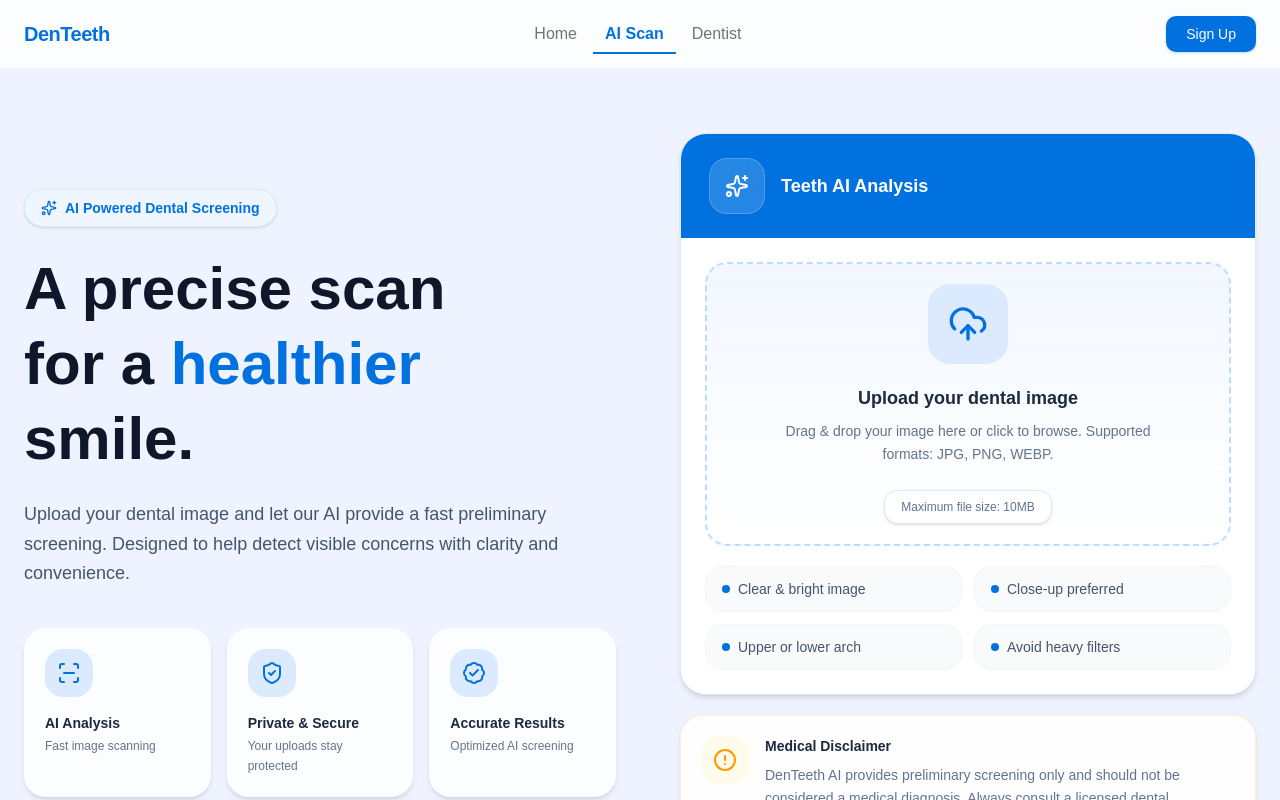
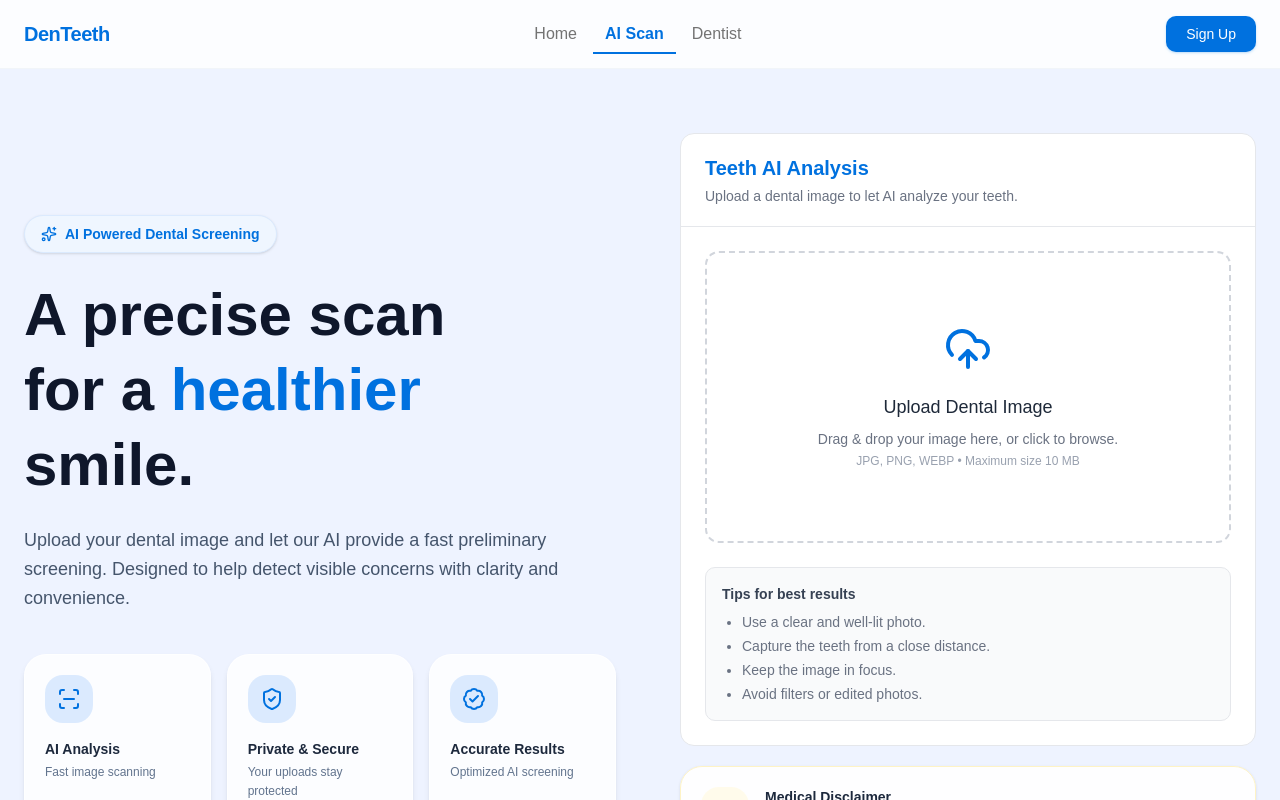
Before and after one commit to phanreach/frontend-DenTeeth, a React (Vite) app: page /scan in a window 1280 px wide. Shown: the top 800 px of the page. Built offline with nearby package versions, Linux system fonts and the light colour scheme.

Commit message:
clean design

```diff
--- a/src/landing/upload-image.tsx
+++ b/src/landing/upload-image.tsx
@@ -1,11 +1,5 @@
-import {
-  CloudUpload,
-  X,
-  CheckCircle2,
-  FileImage,
-  Sparkles,
-} from "lucide-react";
-import { useRef, useState, useCallback } from "react";
+import { CloudUpload, FileImage, X } from "lucide-react";
+import { useCallback, useRef, useState } from "react";
 
 interface UploadImageProps {
   onImageChange?: (file: File | null, preview?: string | null) => void;
@@ -19,8 +13,7 @@ export default function UploadImage({
   const [preview, setPreview] = useState<string | null>(null);
   const [isDragging, setIsDragging] = useState(false);
   const [fileName, setFileName] = useState<string | null>(null);
-  const [file, setFile] = useState<File | null>(null);
-  console.log(file);
+
   const inputRef = useRef<HTMLInputElement>(null);
 
   const handleFile = useCallback(
@@ -31,7 +24,6 @@ export default function UploadImage({
 
       setPreview(url);
       setFileName(file.name);
-      setFile(file);
 
       onImageChange?.(file, url);
     },
@@ -43,7 +35,6 @@ export default function UploadImage({
 
     setPreview(null);
     setFileName(null);
-    setFile(null);
 
     onImageChange?.(null, null);
 
@@ -54,27 +45,26 @@ export default function UploadImage({
 
   const handleDrop = (e: React.DragEvent) => {
     e.preventDefault();
-
     setIsDragging(false);
 
-    handleFile(e.dataTransfer.files[0]);
+    handleFile(e.dataTransfer.files?.[0] ?? null);
   };
 
   return (
-    <div className="w-full max-w-xl overflow-hidden rounded-4xl border border-blue-100 bg-white shadow-md">
-      <div className="relative overflow-hidden bg-primary px-7 py-6">
-        <div className="relative flex items-center gap-4">
-          <div className="flex h-14 w-14 items-center justify-center rounded-2xl border border-white/20 bg-white/15 backdrop-blur-md">
-            <Sparkles className="h-6 w-6 text-white" />
-          </div>
+    <div className="w-full max-w-xl rounded-xl border border-gray-200 bg-white">
+      {/* Header */}
+      <div className="border-b border-gray-200 px-6 py-5">
+        <h2 className="text-xl font-semibold text-primary">
+          Teeth AI Analysis
+        </h2>
 
-          <div>
-            <h2 className="text-lg font-bold text-white">Teeth AI Analysis</h2>
-          </div>
-        </div>
+        <p className="mt-1 text-sm text-gray-500">
+          Upload a dental image to let AI analyze your teeth.
+        </p>
       </div>
 
       <div className="p-6">
+        {/* Upload Area */}
         <div
           onClick={() => !preview && inputRef.current?.click()}
           onDragOver={(e) => {
@@ -83,21 +73,21 @@ export default function UploadImage({
           }}
           onDragLeave={() => setIsDragging(false)}
           onDrop={handleDrop}
-          className={`relative overflow-hidden rounded-3xl border-2 border-dashed transition-all duration-300
-          ${
-            preview
-              ? "border-blue-200 bg-blue-50/40"
-              : isDragging
-                ? "scale-[0.99] border-primary bg-blue-50"
-                : "border-blue-200 bg-gradient-to-b from-blue-50/80 to-white hover:border-primary hover:bg-blue-50/60"
-          }`}
+          className={`cursor-pointer rounded-xl border-2 border-dashed p-6 transition
+            ${
+              preview
+                ? "border-gray-200"
+                : isDragging
+                  ? "border-primary bg-blue-50"
+                  : "border-gray-300 hover:border-primary"
+            }`}
         >
           {preview ? (
-            <div className="relative h-[320px]">
+            <div className="relative">
               <img
                 src={preview}
-                alt="Uploaded preview"
-                className="h-full w-full object-contain p-5"
+                alt="Preview"
+                className="h-80 w-full rounded-lg border border-gray-200 bg-gray-50 object-contain p-4"
               />
 
               <button
@@ -105,95 +95,79 @@ export default function UploadImage({
                   e.stopPropagation();
                   handleClear();
                 }}
-                className="absolute right-4 top-4 flex h-9 w-9 items-center justify-center rounded-full border border-slate-200 bg-white shadow-sm transition hover:border-red-200 hover:bg-red-50"
+                className="absolute right-3 top-3 rounded-full bg-white p-2 shadow-sm hover:bg-red-50"
               >
-                <X className="h-4 w-4 text-slate-500 hover:text-red-500" />
+                <X className="h-4 w-4 text-gray-600 hover:text-red-500" />
               </button>
-
-              <div className="absolute bottom-4 left-4 flex items-center gap-2 rounded-full bg-emerald-500 px-4 py-2 text-xs font-semibold text-white shadow-lg">
-                <CheckCircle2 className="h-4 w-4" />
-                Ready for AI diagnosis
-              </div>
             </div>
           ) : (
-            <div className="flex h-[280px] flex-col items-center justify-center px-8 text-center">
-              <div
-                className={`mb-5 flex h-20 w-20 items-center justify-center rounded-3xl transition-all duration-300
-                ${isDragging ? "scale-110 bg-primary" : "bg-blue-100"}`}
-              >
-                <CloudUpload
-                  className={`h-10 w-10 transition-colors
-                  ${isDragging ? "text-white" : "text-primary"}`}
-                />
-              </div>
+            <div className="py-12 text-center">
+              <CloudUpload className="mx-auto h-12 w-12 text-primary" />
 
-              <h3 className="text-lg font-semibold text-slate-800">
-                {isDragging ? "Drop image here" : "Upload your dental image"}
+              <h3 className="mt-5 text-lg font-medium text-gray-800">
+                Upload Dental Image
               </h3>
 
-              <p className="mt-2 max-w-sm text-sm leading-relaxed text-slate-500">
-                Drag & drop your image here or click to browse. Supported
-                formats: JPG, PNG, WEBP.
+              <p className="mt-2 text-sm text-gray-500">
+                Drag & drop your image here, or click to browse.
               </p>
 
-              <div className="mt-6 rounded-xl border border-blue-100 bg-white px-4 py-2 text-xs font-medium text-slate-500 shadow-sm">
-                Maximum file size: 10MB
-              </div>
+              <p className="mt-1 text-xs text-gray-400">
+                JPG, PNG, WEBP • Maximum size 10 MB
+              </p>
             </div>
           )}
         </div>
 
+        {/* File Info */}
         {fileName && (
-          <div className="mt-4 flex items-center gap-3 rounded-2xl border border-blue-100 bg-blue-50/60 px-4 py-3">
-            <div className="flex h-10 w-10 items-center justify-center rounded-xl bg-white shadow-sm">
+          <div className="mt-4 flex items-center gap-3 rounded-lg border border-gray-200 p-3">
+            <div className="rounded-lg bg-blue-50 p-2">
               <FileImage className="h-5 w-5 text-primary" />
             </div>
 
-            <div className="min-w-0 flex-1">
-              <p className="truncate text-sm font-medium text-slate-700">
+            <div className="min-w-0">
+              <p className="truncate text-sm font-medium text-gray-800">
                 {fileName}
               </p>
 
-              <p className="text-xs text-slate-400">
+              <p className="text-xs text-gray-500">
                 Image uploaded successfully
               </p>
             </div>
           </div>
         )}
 
+        {/* Tips */}
         {!preview && (
-          <div className="mt-5 grid grid-cols-2 gap-3">
-            {[
-              "Clear & bright image",
-              "Close-up preferred",
-              "Upper or lower arch",
-              "Avoid heavy filters",
-            ].map((tip) => (
-              <div
-                key={tip}
-                className="flex items-center gap-2 rounded-2xl border border-slate-100 bg-slate-50 px-4 py-3 text-sm text-slate-600"
-              >
-                <div className="h-2 w-2 rounded-full bg-primary" />
-                {tip}
-              </div>
-            ))}
+          <div className="mt-6 rounded-lg border border-gray-200 bg-gray-50 p-4">
+            <h4 className="mb-2 text-sm font-semibold text-gray-700">
+              Tips for best results
+            </h4>
+
+            <ul className="list-disc space-y-1 pl-5 text-sm text-gray-500">
+              <li>Use a clear and well-lit photo.</li>
+              <li>Capture the teeth from a close distance.</li>
+              <li>Keep the image in focus.</li>
+              <li>Avoid filters or edited photos.</li>
+            </ul>
           </div>
         )}
 
+        {/* Actions */}
         {preview && (
-          <div className="mt-4 flex gap-3">
+          <div className="mt-6 flex gap-3">
             <button
               onClick={() => inputRef.current?.click()}
-              className="flex-1 rounded-2xl border border-blue-200 bg-white py-3 text-sm font-semibold text-primary transition hover:bg-blue-50"
+              className="flex-1 rounded-lg border border-primary py-3 text-sm font-medium text-primary transition hover:bg-blue-50"
             >
-              Replace image
+              Replace Image
             </button>
 
             <button
               onClick={onStartScan}
-              className="flex flex-1 items-center justify-center gap-2 rounded-2xl bg-primary px-5 py-3 text-sm font-semibold text-white shadow-lg shadow-blue-200 transition-all duration-300 hover:-translate-y-0.5 hover:opacity-95"
+              className="flex-1 rounded-lg bg-primary py-3 text-sm font-medium text-white transition hover:opacity-90"
             >
-              <Sparkles className="h-4 w-4" />
               Start Scan
             </button>
           </div>
--- a/src/user/pages/ai-scan.tsx
+++ b/src/user/pages/ai-scan.tsx
@@ -1,17 +1,26 @@
+import UploadImage from "@/landing/upload-image";
+
 export default function AiScan() {
   return (
     <div>
       <div className="border-b bg-white">
-        <div className="flex justify-between p-6">
-          <div>
-            <h1 className="text-3xl font-bold text-jci-primary-dark">
-              AI Scan
-            </h1>
-            <p className="text-sm text-gray-500">
-              Manage your upcoming visits and professional consultations.
-            </p>
+        <div className="flex flex-wrap items-center justify-between gap-3 p-4 sm:p-6">
+          <div className="flex items-center gap-3">
+            <div>
+              <h1 className="text-xl font-bold text-jci-primary-dark sm:text-2xl">
+                AI Scan
+              </h1>
+              <p className="text-xs text-gray-400 sm:text-sm">
+                Powered by Clinical AI for precise intra oral analysis and early
+                detection.
+              </p>
+            </div>
           </div>
         </div>
+      </div>
+
+      <div className="p-4 sm:p-6">
+        <UploadImage />
       </div>
     </div>
   );
--- a/src/user/pages/home.tsx
+++ b/src/user/pages/home.tsx
@@ -11,11 +11,12 @@ import useAppointmentQuery from "@/components/hook/use-appointment-query";
 export default function Home() {
   const username = getCookie(COOKIE_KEYS.username);
 
+  const { data: appointments = [] } = useAppointmentQuery();
   const stats = [
     {
       id: "appointment",
       title: "Total Appointment",
-      value: 5,
+      value: appointments.length,
       icon: "Calendar" as const,
       iconColor: "text-green-500",
     },
@@ -34,8 +35,6 @@ export default function Home() {
   const handleNavigate = () => {
     navigate("/find-dentist");
   };
-
-  const { data: appointments = [] } = useAppointmentQuery();
 
   return (
     <>
```
Also changed, not shown: src/landing/hero.tsx (+2 -22 lines), src/user/components/scan.tsx (+9 -4 lines).
